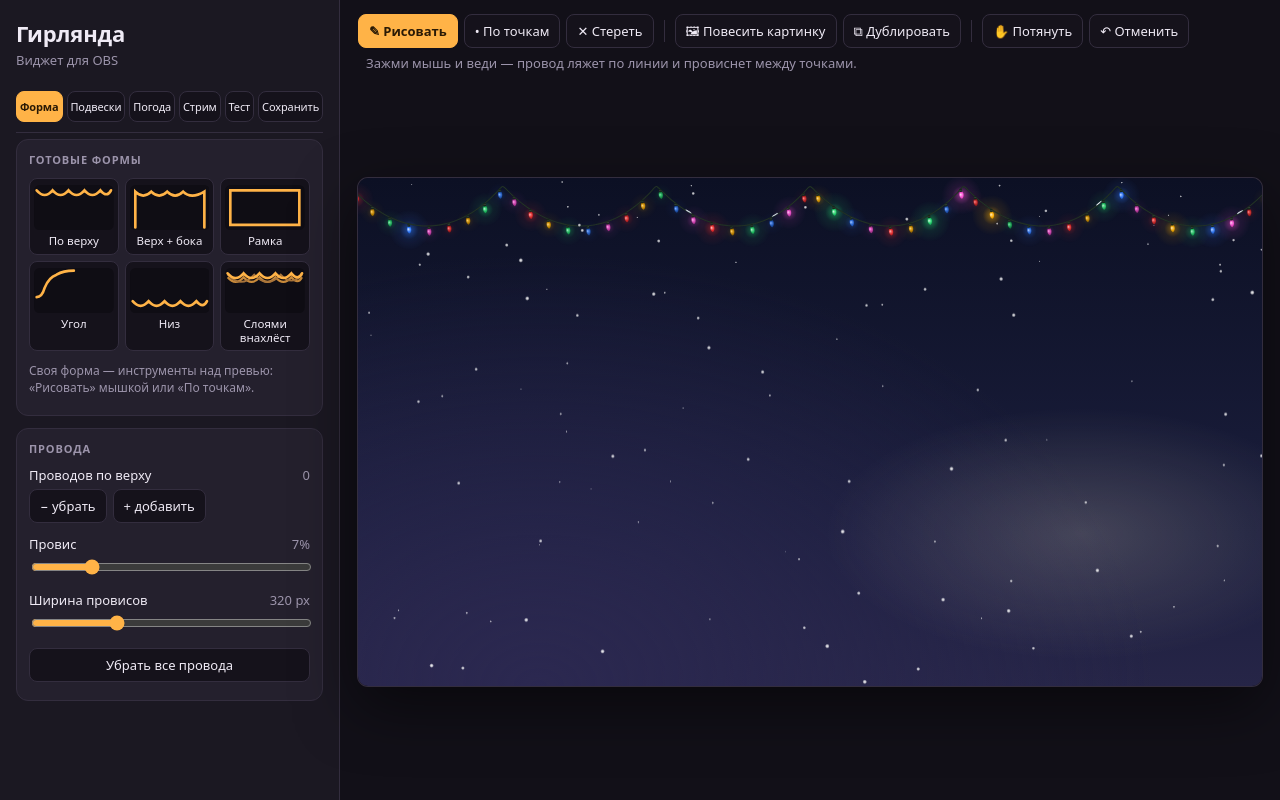
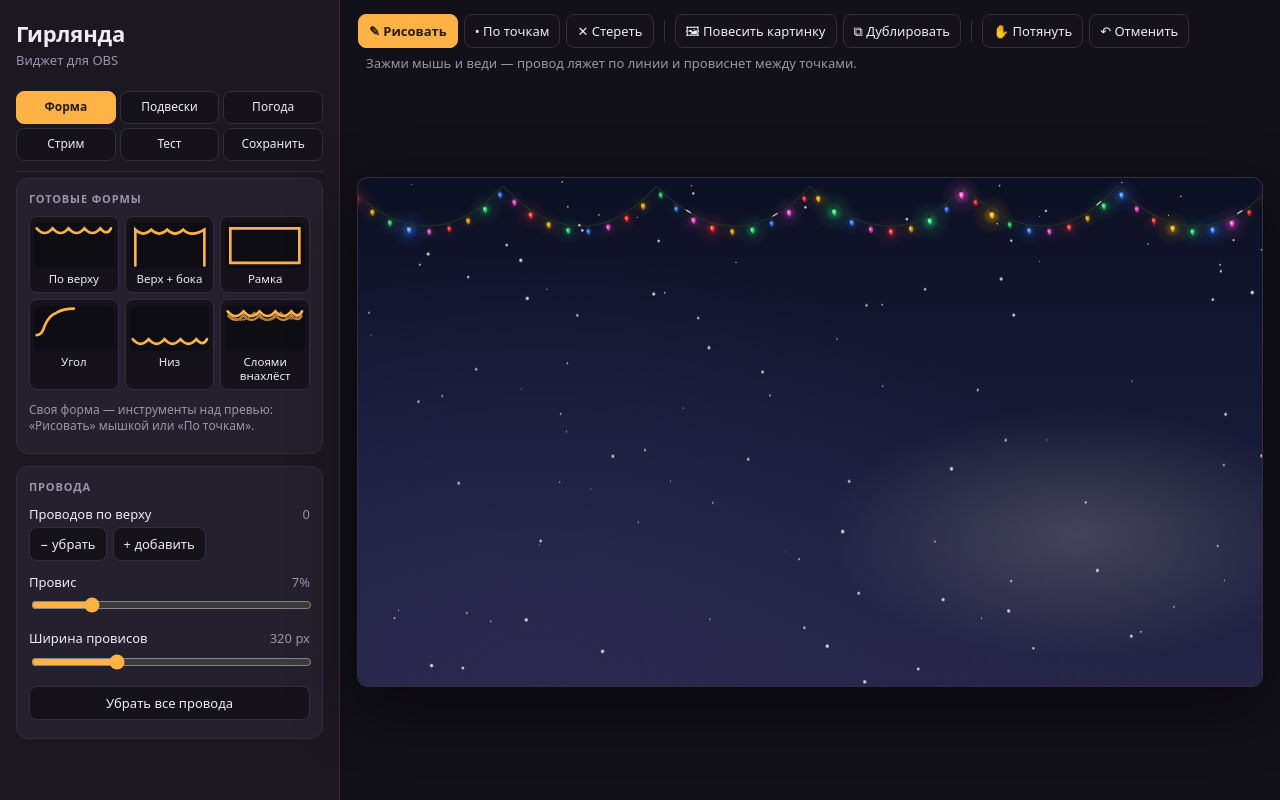
Before and after one commit to SofaLeya/garland, a plain HTML site: page index.html in a window 1280 px wide. Drawn offline with Linux system fonts and the light colour scheme.

Commit message:
Вкладки редактора в два ряда
Co-Authored-By: Claude Opus 5.5 <noreply@anthropic.com>
Claude-Session: https://claude.ai/code/session_01NLXhvHDvLcayTYiXTPM5VZ

```diff
--- a/index.html
+++ b/index.html
@@ -4,7 +4,7 @@
 <meta charset="utf-8">
 <meta name="viewport" content="width=device-width,initial-scale=1">
 <title>Гирлянда для OBS</title>
-<meta name="garland-version" content="2026-11-14.6">
+<meta name="garland-version" content="2026-11-14.7">
 <style>
 :root{--bg:#121018;--panel:#1b1822;--panel2:#24202d;--line:#332d3e;--text:#efeaf5;--muted:#9c94ab;--accent:#ffb347;--accent-ink:#2a1a05;--danger:#ff6b7d}
 *{box-sizing:border-box}
@@ -53,7 +53,8 @@ textarea{width:100%;height:70px;background:#0e0c12;color:var(--text);border:1px
 #frame.bg-light{background:linear-gradient(#dfe6ef,#c4cfdc)}
 #frame #cv{position:absolute;inset:0;width:100%;height:100%;touch-action:none}
 .tabs{position:sticky;top:-18px;z-index:5;display:flex;gap:4px;background:var(--panel);padding:8px 0 10px;margin:0 0 6px;border-bottom:1px solid var(--line)}
-.tabs button{flex:1 1 auto;min-width:0;padding:7px 1px;font-size:11px;border-radius:8px;letter-spacing:-.01em}
+.tabs{display:grid!important;grid-template-columns:repeat(3,1fr)}
+.tabs button{min-width:0;padding:7px 4px;font-size:12px;border-radius:8px;white-space:nowrap}
 .tabs button.on{background:var(--accent);color:var(--accent-ink);border-color:var(--accent);font-weight:600}
 .cards{display:grid;grid-template-columns:repeat(3,1fr);gap:6px;margin:0 0 12px}
 .card{display:flex;flex-direction:column;align-items:center;gap:4px;padding:6px 4px;font-size:11.5px;line-height:1.2;text-align:center}
```
Also changed, not shown: lilkalastochkina.html (+3 -2 lines).
